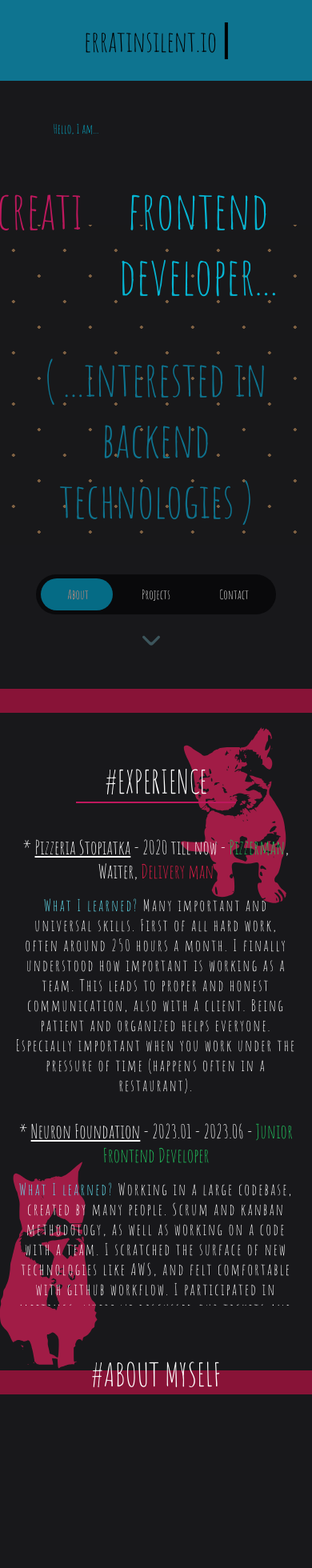
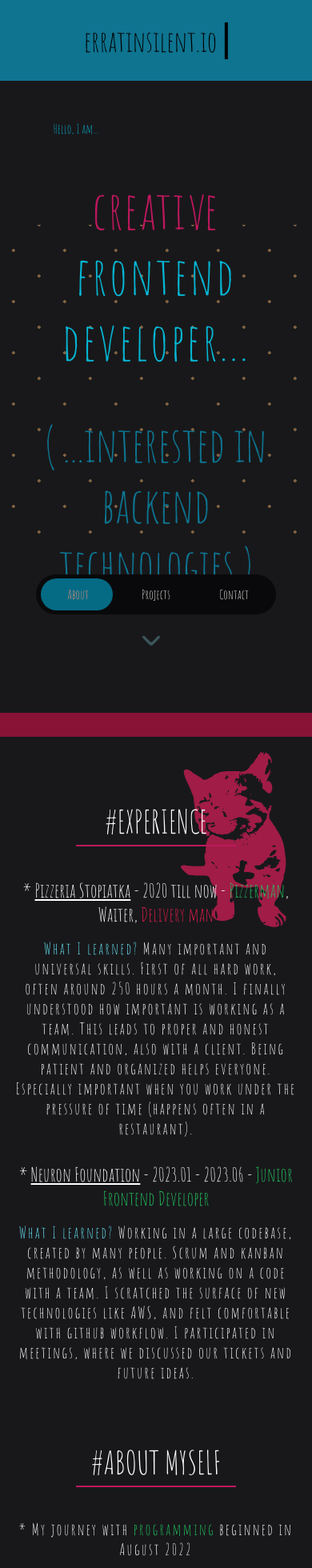
Before and after one commit to erratinsilentio/portfolio, a Vue app in the folder client/: page / in a window 390 px wide. Shown: the top 1960 px of the page at 80% size. Before the commit the page ends 1743 px from the top, so only its background shows below. Built offline with nearby package versions, Linux system fonts and the light colour scheme.

Commit message:
correcting mobile media queries for about page

```diff
--- a/client/src/App.vue
+++ b/client/src/App.vue
@@ -1,6 +1,6 @@
 <script setup lang="ts">
 import Navbar from './components/Navbar.vue';
-import Header from './components/Header.vue'
+import Header from './components/Header.vue';
 import About from './pages/About.vue'
 import Projects from './pages/Projects.vue'
 import Contact from './pages/Contact.vue'
--- a/client/src/components/Header.vue
+++ b/client/src/components/Header.vue
@@ -1,5 +1,4 @@
-<script lang="ts">
-
+<script setup lang="ts">
 </script>
 
 <template>
--- a/client/src/pages/About.vue
+++ b/client/src/pages/About.vue
@@ -574,6 +574,8 @@ const scrollToElement = () => {
     }
 
     .main-two {
+        margin-top: 30px;
+        margin-bottom: 100px;
         min-width: 100vw;
         min-height: 100vh;
         animation: appear 1s;
@@ -599,12 +601,20 @@ const scrollToElement = () => {
     .developer {
         margin: 0;
         padding-left: 0;
+        letter-spacing: 3px;
         text-align: center;
         font-size: 65px;
         padding-left: -100px;
         margin-bottom: 0;
         position: relative;
         z-index: 2;
+        display: flex;
+        flex-direction: column;
+    }
+
+    .container {
+        display: flex;
+        justify-content: center;
     }
 
     .creative {
@@ -646,19 +656,20 @@ const scrollToElement = () => {
     .inside {
         margin-top: 30px;
         margin-bottom: 30px;
-        padding-top: 20px;
+        padding-top: 40px;
         position: relative;
         min-width: 97vw;
-        min-height: 95vh;
+        min-height: 185vh;
         background-color: #18181b;
         display: flex;
         flex-direction: column;
+        justify-content: flex-start;
     }
 
     .left {
         text-align: center;
         width: 100%;
-        min-height: 90%;
+        min-height: 50%;
         display: flex;
         flex-direction: column;
         align-items: center;
--- a/client/tsconfig.json
+++ b/client/tsconfig.json
@@ -1,10 +1,12 @@
 {
   "compilerOptions": {
+    "allowJs": true,
     "target": "ES2020",
     "useDefineForClassFields": true,
     "module": "ESNext",
     "lib": ["ES2020", "DOM", "DOM.Iterable"],
     "skipLibCheck": true,
+
 
     /* Bundler mode */
     "moduleResolution": "bundler",
@@ -18,7 +20,8 @@
     "strict": true,
     "noUnusedLocals": true,
     "noUnusedParameters": true,
-    "noFallthroughCasesInSwitch": true
+    "noFallthroughCasesInSwitch": true,
+
   },
   "include": ["src/**/*.ts", "src/**/*.d.ts", "src/**/*.tsx", "src/**/*.vue"],
   "references": [{ "path": "./tsconfig.node.json" }]
```
Also changed, not shown: 1 other file (tests, documents, lock files or other folders).
